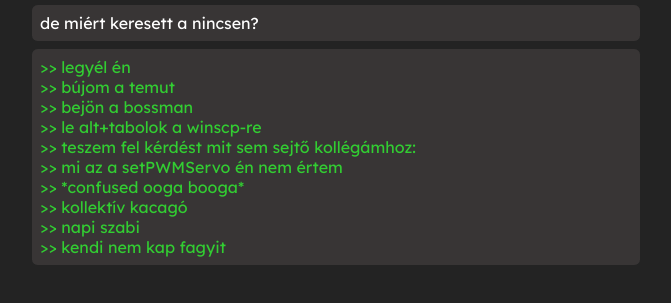
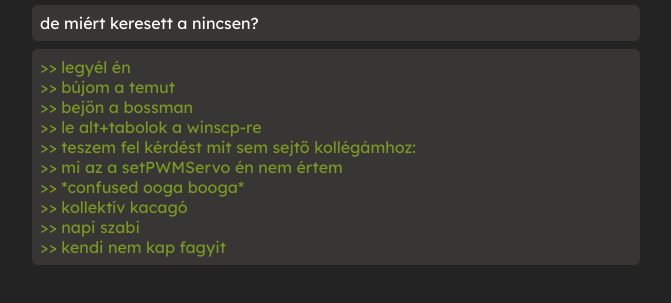
Before and after one commit to dbeny/dbeny.xyz, a plain HTML site: page index.html in a window 1280 px wide. Shown: the part 10602-10905 px from the top of the page, without its empty margins (0-671 px from the left). Drawn offline with nearby package versions, Linux system fonts and the light colour scheme.

Commit message:
Update style.css

```diff
--- a/style.css
+++ b/style.css
@@ -289,8 +289,8 @@ li > img {
     border-radius: var(--small-br);
 }
 
-li.greentext {
-    color: limegreen;
+.greentext {
+    color: #789922;
 }
 
 .reply > div {
```
